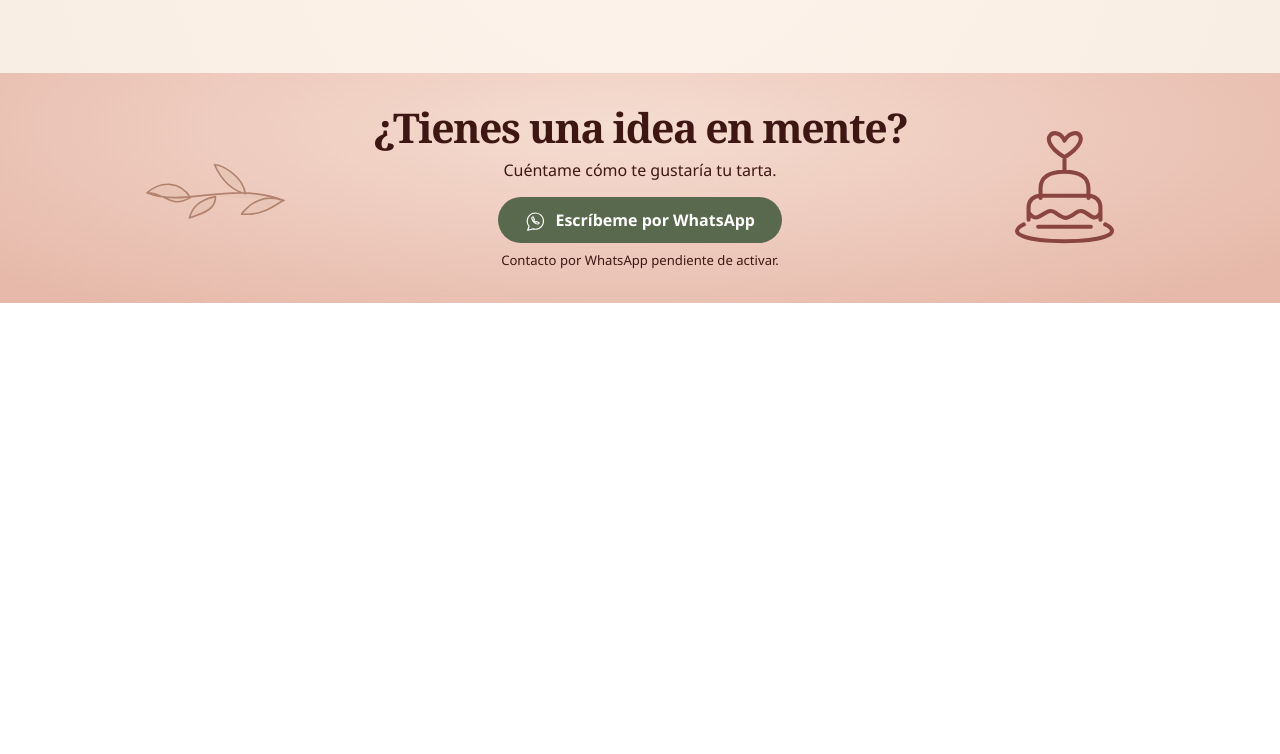
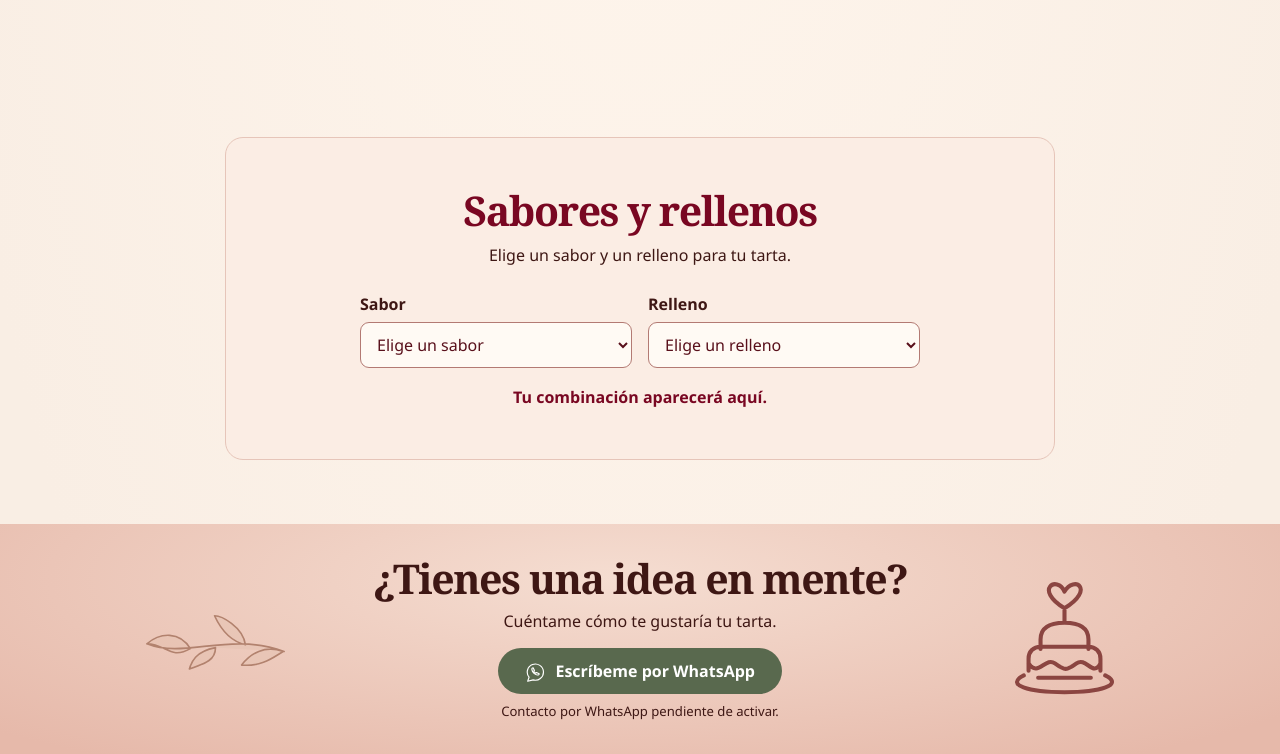
Before and after one commit to quirozstudio/mayra.pasteleria, a plain HTML site: page index.html in a window 1280 px wide. Shown: the part 2130-2884 px from the top of the page. Before the commit the page ends 2433 px from the top, so only its background shows below. Drawn offline with Linux system fonts and the light colour scheme.

Commit message:
Añadir selector de sabores y rellenos

```diff
--- a/index.html
+++ b/index.html
@@ -8,6 +8,17 @@
   <title>Sabor y Tentación | Tartas personalizadas</title>
   <link rel="stylesheet" href="styles-portada.css">
   <script src="site.js" defer></script>
+  <style>
+    .flavors-section { padding-block: clamp(24px, 5vw, 64px); }
+    .flavors-card { max-width: 830px; margin-inline: auto; padding: clamp(22px, 5vw, 50px); border: 1px solid #e6c5b9; border-radius: 18px; background: #fbede4; text-align: center; }
+    .flavors-card h2 { color: #790722; }
+    .flavors-card > p { margin-top: 10px; }
+    .flavors-options { display: grid; grid-template-columns: repeat(2, minmax(0, 1fr)); gap: 16px; margin: 25px auto 17px; max-width: 560px; text-align: left; }
+    .flavors-options label { display: grid; gap: 6px; min-width: 0; font-weight: 600; }
+    .flavors-options select { width: 100%; min-height: 46px; padding: 9px 12px; border: 1px solid #b37a73; border-radius: 9px; color: #59101b; background: #fffaf4; font: inherit; font-weight: 400; }
+    .flavors-result { display: block; color: #790722; font-weight: 600; overflow-wrap: anywhere; }
+    @media (max-width: 520px) { .flavors-options { grid-template-columns: minmax(0, 1fr); gap: 12px; } }
+  </style>
 </head>
 <body>
   <svg class="icon-definitions" xmlns="http://www.w3.org/2000/svg" aria-hidden="true">
@@ -113,6 +124,36 @@
         </div>
       </div>
     </section>
+    <section class="section flavors-section" id="sabores" aria-labelledby="flavors-title">
+      <div class="flavors-card">
+        <h2 id="flavors-title">Sabores y rellenos</h2>
+        <p>Elige un sabor y un relleno para tu tarta.</p>
+        <div class="flavors-options">
+          <label for="cake-flavor">Sabor
+            <select id="cake-flavor">
+              <option value="">Elige un sabor</option>
+              <option>Vainilla</option>
+              <option>Red velvet</option>
+              <option>Zanahoria</option>
+              <option>Chocolate</option>
+              <option>Tres leches</option>
+            </select>
+          </label>
+          <label for="cake-filling">Relleno
+            <select id="cake-filling">
+              <option value="">Elige un relleno</option>
+              <option>Fresa</option>
+              <option>Melocotón</option>
+              <option>Arándanos</option>
+              <option>Nata con Oreo</option>
+              <option>Nata</option>
+              <option>Crema de queso</option>
+            </select>
+          </label>
+        </div>
+        <output class="flavors-result" for="cake-flavor cake-filling" id="cake-combination" aria-live="polite">Tu combinación aparecerá aquí.</output>
+      </div>
+    </section>
     <section class="contact" id="contacto" aria-labelledby="contact-title">
       <svg class="contact-sprig" aria-hidden="true"><use href="#sprig"/></svg>
       <div>
@@ -128,5 +169,23 @@
     <form method="dialog"><button type="submit" aria-label="Cerrar fotografía">×</button></form>
     <img alt="">
   </dialog>
+  <script>
+    (() => {
+      const flavor = document.getElementById('cake-flavor');
+      const filling = document.getElementById('cake-filling');
+      const combination = document.getElementById('cake-combination');
+
+      function showCombination() {
+        combination.value = flavor.value && filling.value
+          ? `Tu combinación: ${flavor.value} con relleno de ${filling.value.toLocaleLowerCase('es').replace('oreo', 'Oreo')}.`
+          : 'Tu combinación aparecerá aquí.';
+      }
+
+      flavor.addEventListener('change', showCombination);
+      filling.addEventListener('change', showCombination);
+      window.addEventListener('pageshow', showCombination);
+      showCombination();
+    })();
+  </script>
 </body>
 </html>
```
